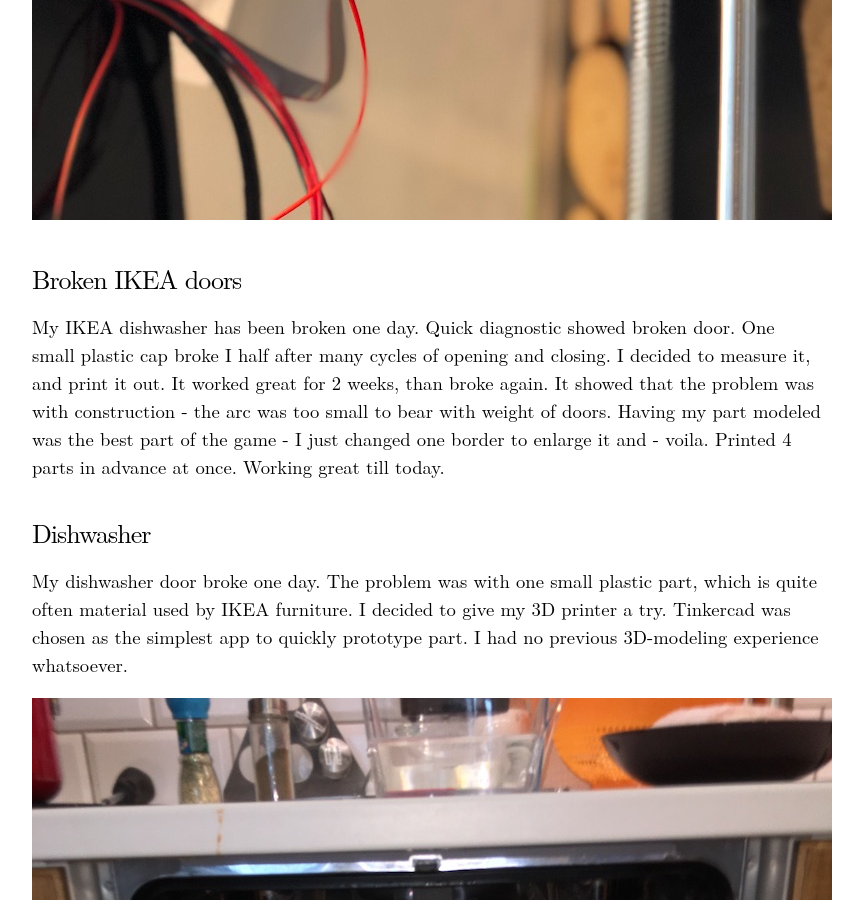
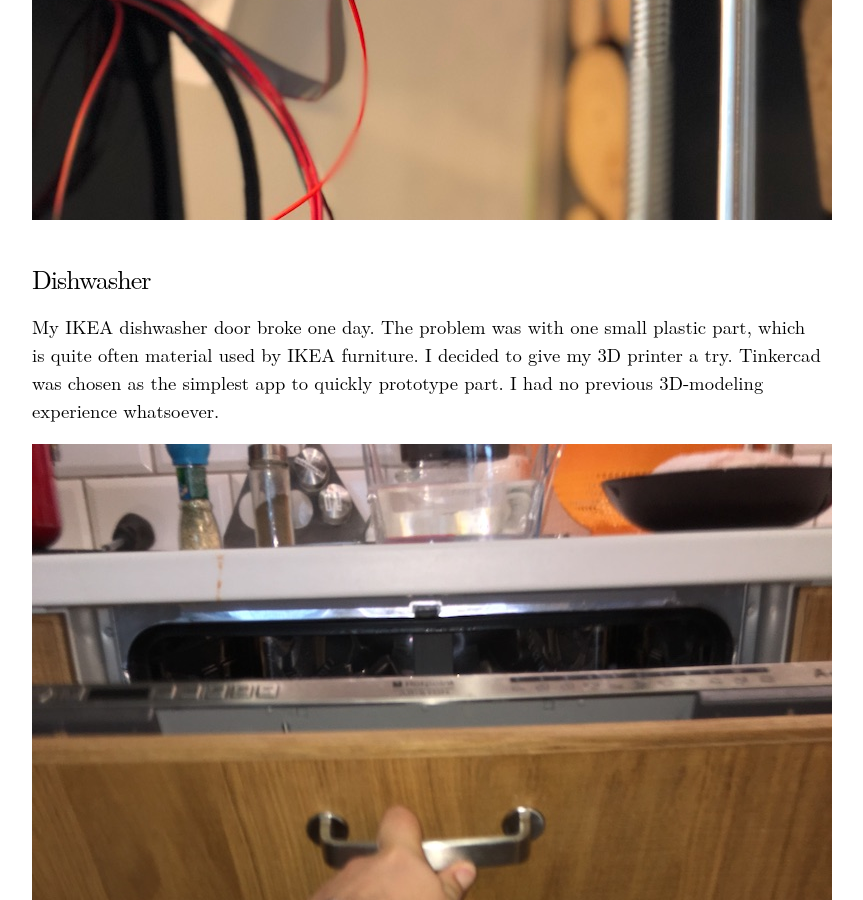
Before and after one commit to vi4m/vi4m.github.io, a Jekyll site: the page built from _posts/2018-12-19-anet-a8-3d-printer.md, in a window 1280 px wide and 900 px high, scrolled down 1384 px. Shown: the whole window, without its empty margins (213-1076 px from the left). Built offline with Jekyll 4.4.1, drawn with Linux system fonts in a browser that asks for light colours; some web fonts are replaced; comment, search, counter and statistics services are not loaded; some of the changed text lies outside the part shown.

Commit message:
Update 2018-12-19-anet-a8-3d-printer.md

```diff
--- a/_posts/2018-12-19-anet-a8-3d-printer.md
+++ b/_posts/2018-12-19-anet-a8-3d-printer.md
@@ -1,8 +1,8 @@
 ---
 layout: post
+comments: true
 published: true
 title: Anet A8 3D Printer - 1 year later
-comments: true
 ---
 ## A year with Anet A8 3D Printer
 
@@ -12,24 +12,15 @@ Today, you can buy 3dprinter just under 200$ (Anet A8 self assembly required in
 
 ![IMG_6584-kopia.jpg]({{site.baseurl}}/assets/IMG_6584-kopia.jpg)
 
-
-
-### Broken IKEA doors
-
-My IKEA dishwasher has been broken one day. Quick diagnostic showed broken door. One small plastic cap broke I half after many cycles of opening and closing. I decided to measure it, and print it out. It worked great for 2 weeks, than broke again. It showed that the problem was with construction - the arc was too small to bear with weight of doors. Having my part modeled was the best part of the game - I just changed one border to enlarge it and - voila. Printed 4 parts in advance at once.  Working great till today.
-
 ### Dishwasher
 
-My dishwasher door broke one day. The problem was with one small plastic part, which is quite often material used by IKEA furniture. I decided to give my 3D printer a try.  Tinkercad was chosen as the simplest app to quickly prototype part. I had no previous 3D-modeling experience whatsoever.
+My IKEA dishwasher door broke one day. The problem was with one small plastic part, which is quite often material used by IKEA furniture. I decided to give my 3D printer a try.  Tinkercad was chosen as the simplest app to quickly prototype part. I had no previous 3D-modeling experience whatsoever.
 
 ![IMG_8047-kopia.jpg]({{site.baseurl}}/assets/IMG_8047-kopia.jpg)
 ![IMG_8039-kopia.jpg]({{site.baseurl}}/assets/IMG_8039-kopia.jpg)
 ![IMG_7933-kopia.jpg]({{site.baseurl}}/assets/IMG_7933-kopia.jpg)
 ![IMG_1895-kopia.jpg]({{site.baseurl}}/assets/IMG_1895-kopia.jpg)
 ![IMG_1890-kopia.jpg]({{site.baseurl}}/assets/IMG_1890-kopia.jpg)
-
-
-
 
 
 It took some time to measure the part but it was really quick and easy to print it out. I took 3 tries to improve it further to make it slightly bolder than original to not broke anymore.
```
Also changed, not shown: other parts of _posts/2018-12-19-anet-a8-3d-printer.md (+5 -1 lines).
